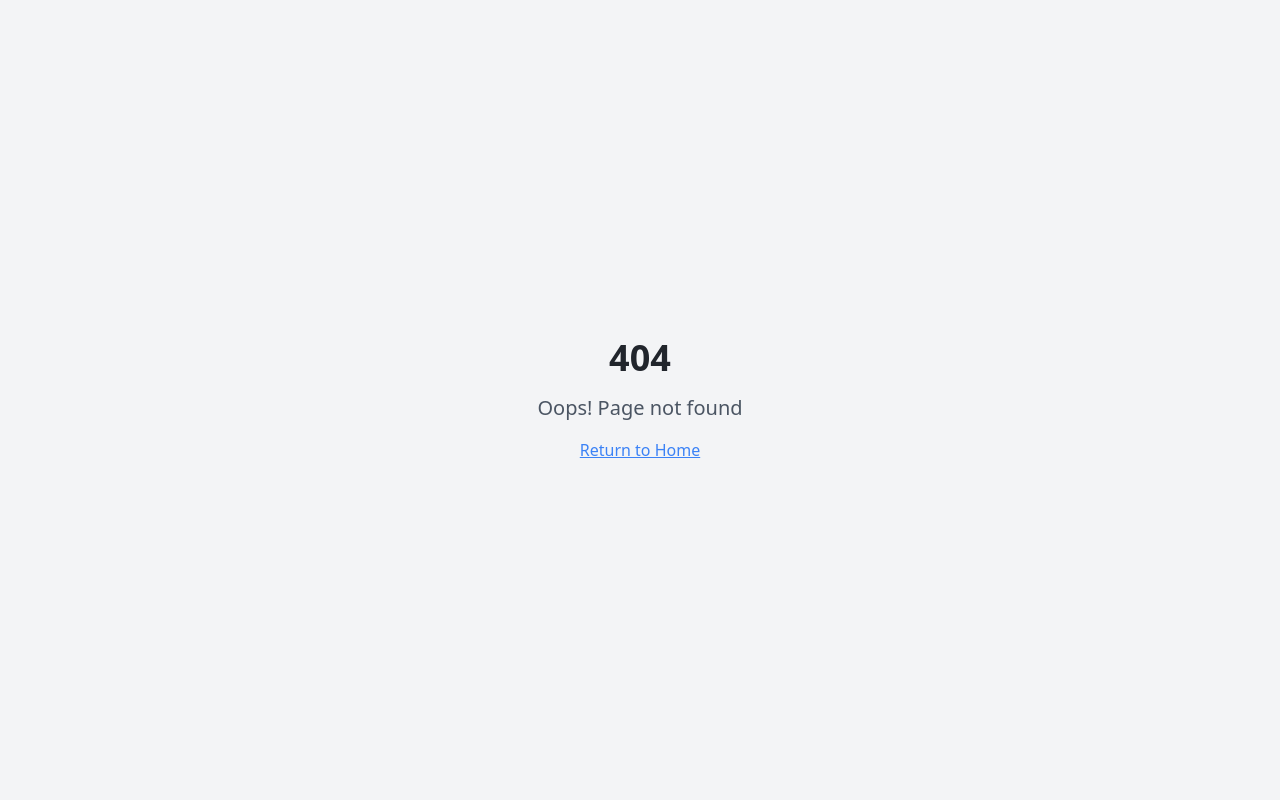
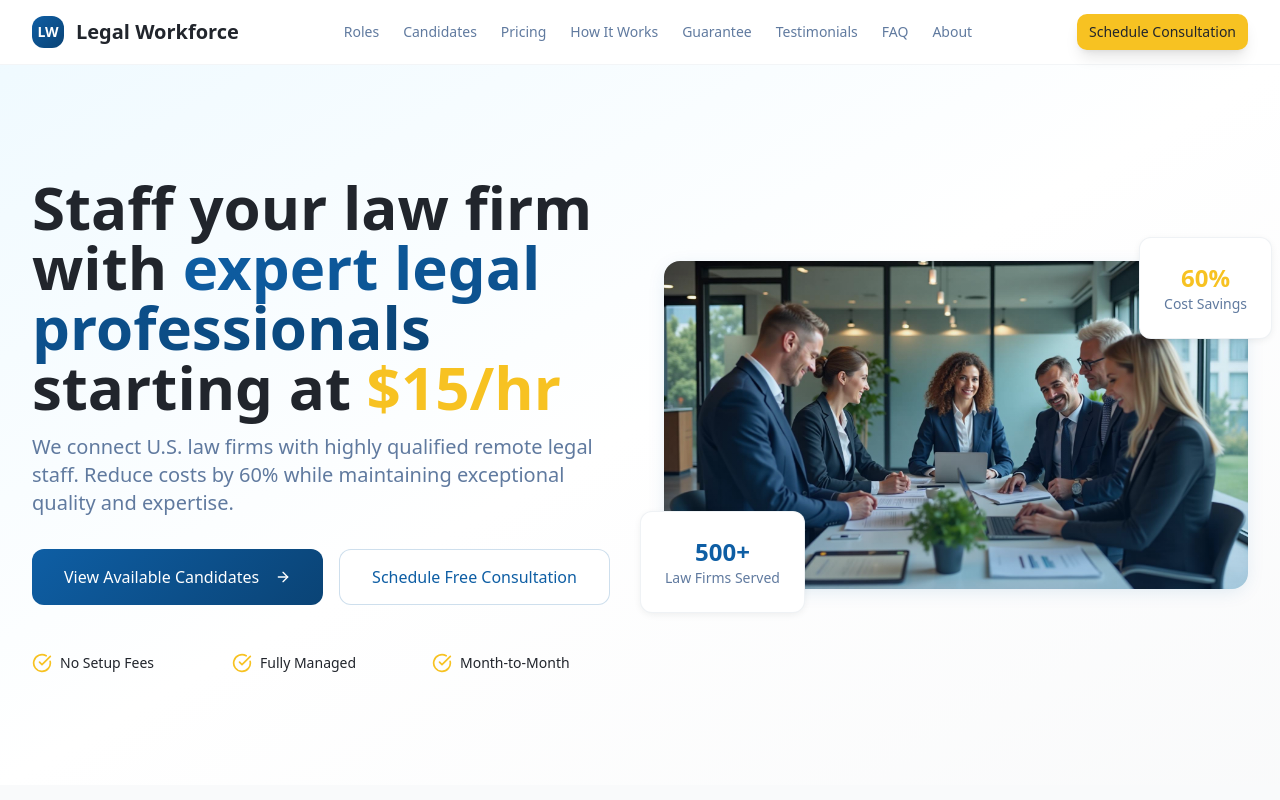
Before and after one commit to hemily463/legal-workforce-reboot, a React (Vite) app: page /legal in a window 1280 px wide. Before the commit this address had no page. Shown: the top 800 px of the page. Built offline with nearby package versions, Linux system fonts and the light colour scheme.

Commit message:
Rename index.html
Rename index.html to legal.html.

```diff
--- a/src/App.tsx
+++ b/src/App.tsx
@@ -16,6 +16,8 @@ const App = () => (
       <BrowserRouter>
         <Routes>
           <Route path="/" element={<Index />} />
+          <Route path="/legal" element={<Index />} />
+          <Route path="/notlegal" element={<Index />} />
           {/* ADD ALL CUSTOM ROUTES ABOVE THE CATCH-ALL "*" ROUTE */}
           <Route path="*" element={<NotFound />} />
         </Routes>
```
